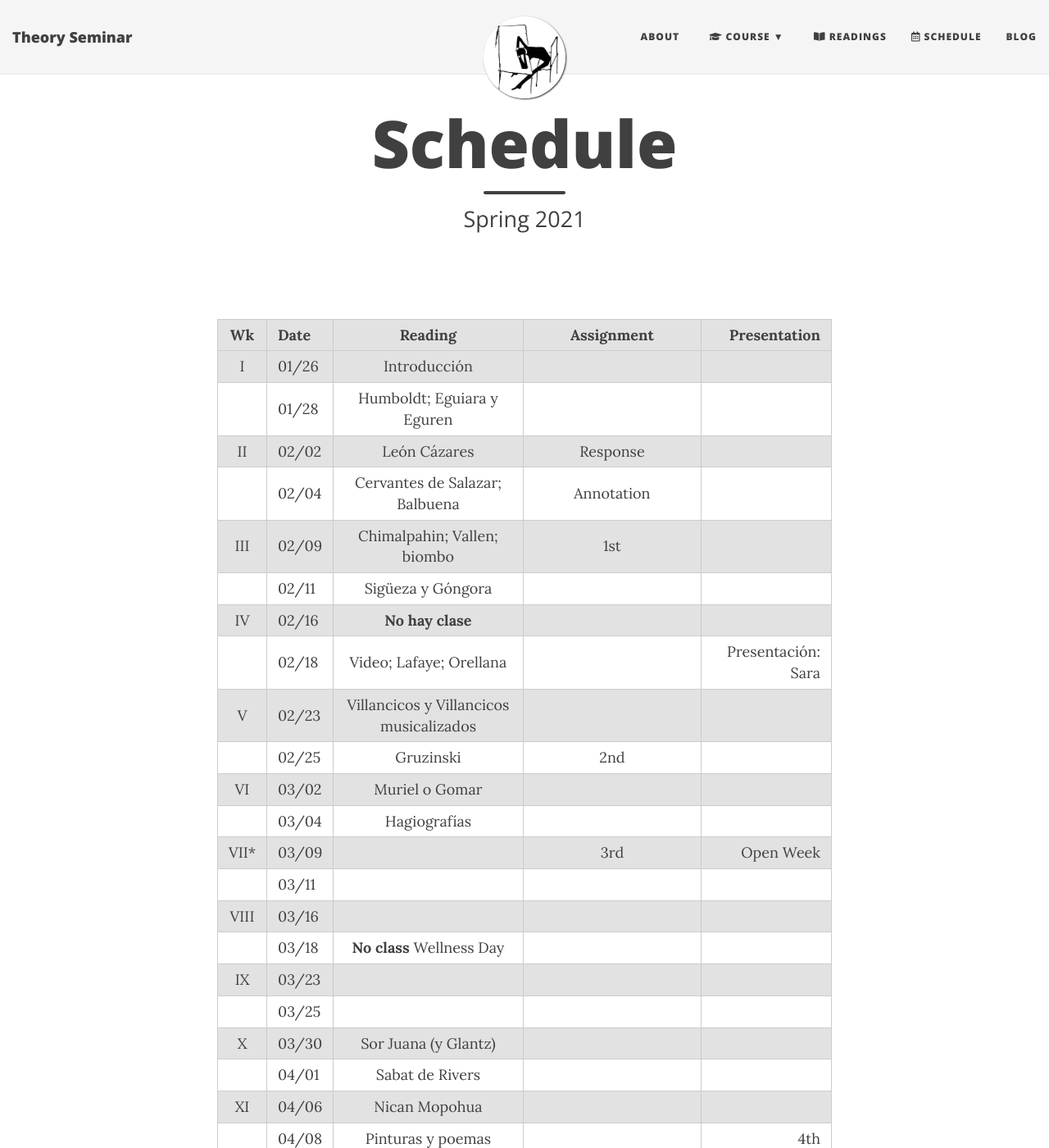
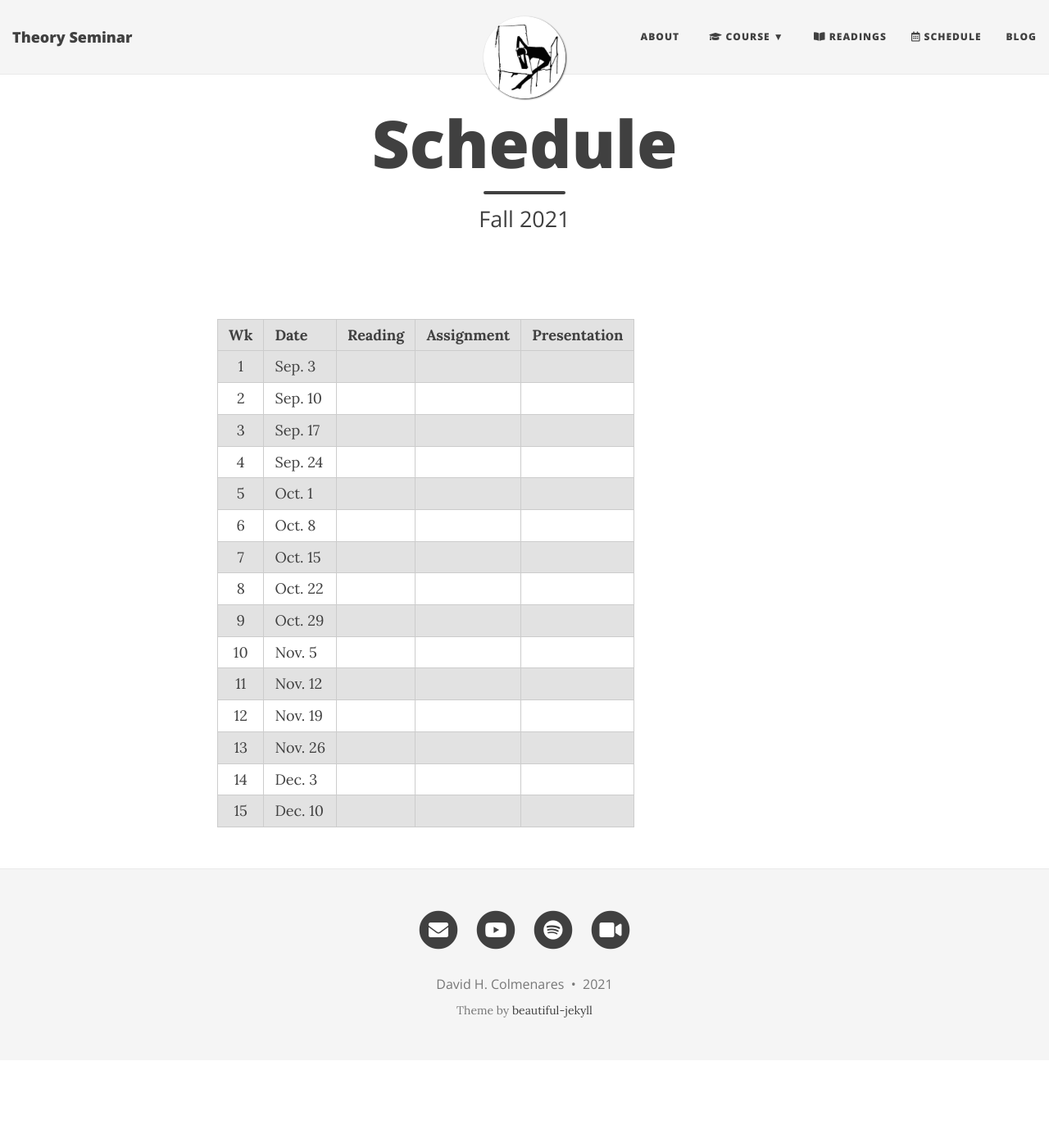
Before and after one commit to Hipomenes/bu-theory-course, a Jekyll site: the page built from calendar.md, in a window 1280 px wide and 1400 px high. Shown: the whole window at 82% size. Built offline with Jekyll 4.4.1, drawn with Linux system fonts in a browser that asks for light colours; nearby versions of some CDN libraries; some of the changed text lies outside the part shown.

Commit message:
Update calendar.md

```diff
--- a/calendar.md
+++ b/calendar.md
@@ -1,38 +1,25 @@
 ---
 layout: page
 title: Schedule
-subtitle: Spring 2021
+subtitle: Fall 2021
 ---
 
 <br>
 
 | Wk | Date | Reading | Assignment | Presentation|
 |:------:|:------|:--------:|:------:|----:|
-|     I | 01/26 | Introducción | | |
-|       | 01/28 | Humboldt; Eguiara y Eguren| | |
-|    II | 02/02 | León Cázares | Response |  |
-|       | 02/04 | Cervantes de Salazar; Balbuena  | Annotation |  |
-| III   | 02/09 | Chimalpahin; Vallen; biombo | 1st | |
-|       | 02/11 | Sigüeza y Góngora | |  |
-|  IV   | 02/16 | **No hay clase** | | |
-|       | 02/18 | Video; Lafaye; Orellana | | Presentación: Sara |
-| V     | 02/23 | Villancicos y Villancicos musicalizados |  | |
-|       | 02/25 | Gruzinski | 2nd |  |
-| VI    | 03/02 | Muriel o Gomar| | |
-|       | 03/04 | Hagiografías | | |
-| VII*  | 03/09 | | 3rd | Open Week |
-|       | 03/11 | | | |
-| VIII  | 03/16 | | | |
-|       | 03/18 | **No class**   Wellness Day|
-|  IX   | 03/23 | |  | |
-|       | 03/25 | | | |
-| X     | 03/30 |Sor Juana (y Glantz) | | |
-|       | 04/01 | Sabat de Rivers | | |
-| XI    | 04/06 | Nican Mopohua | | |
-|       | 04/08 | Pinturas y poemas | | 4th |
-| XII   | 04/13 | Respuesta I | |  |
-|       | 04/15 | Respuesta II | |  |
-|  XIII | 04/20 | Fray Servando |  | **Idea trabajo final** |
-|       | 04/22 | **Día de estudio** |  |  |
-|  XIV  | 04/27 | | Presentaciones de trabajo final I  | |
-|       | 04/29 | | Presentaciones de trabajo final II | |
+|1 |  Sep. 3    |
+|2 |  Sep. 10   |
+|3 |  Sep. 17   |
+|4 |  Sep. 24   |
+|5 |  Oct. 1    |
+|6 |  Oct. 8    |
+|7 |  Oct. 15   |
+|8 |  Oct. 22   |
+|9 |  Oct. 29   |
+|10 |  Nov. 5   |
+|11 |  Nov. 12  |
+|12 |  Nov. 19  |
+|13 |  Nov. 26  |
+|14 |  Dec. 3   |
+|15 |  Dec. 10  |
```
